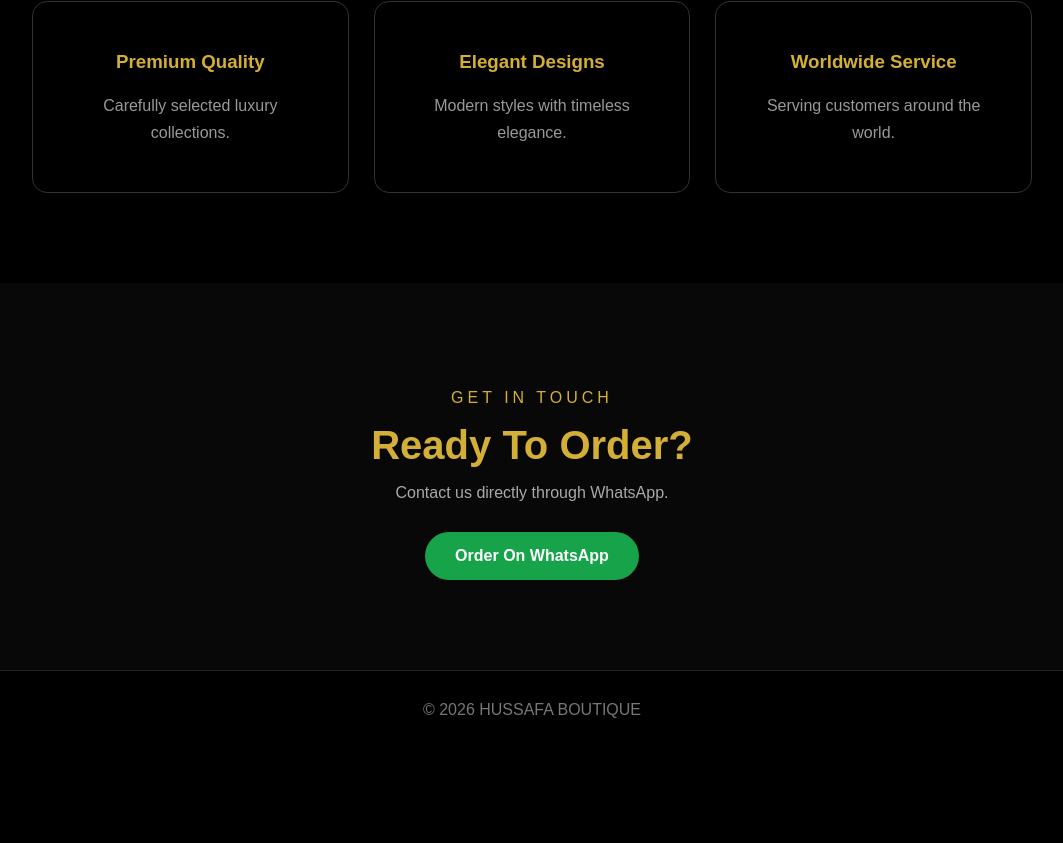
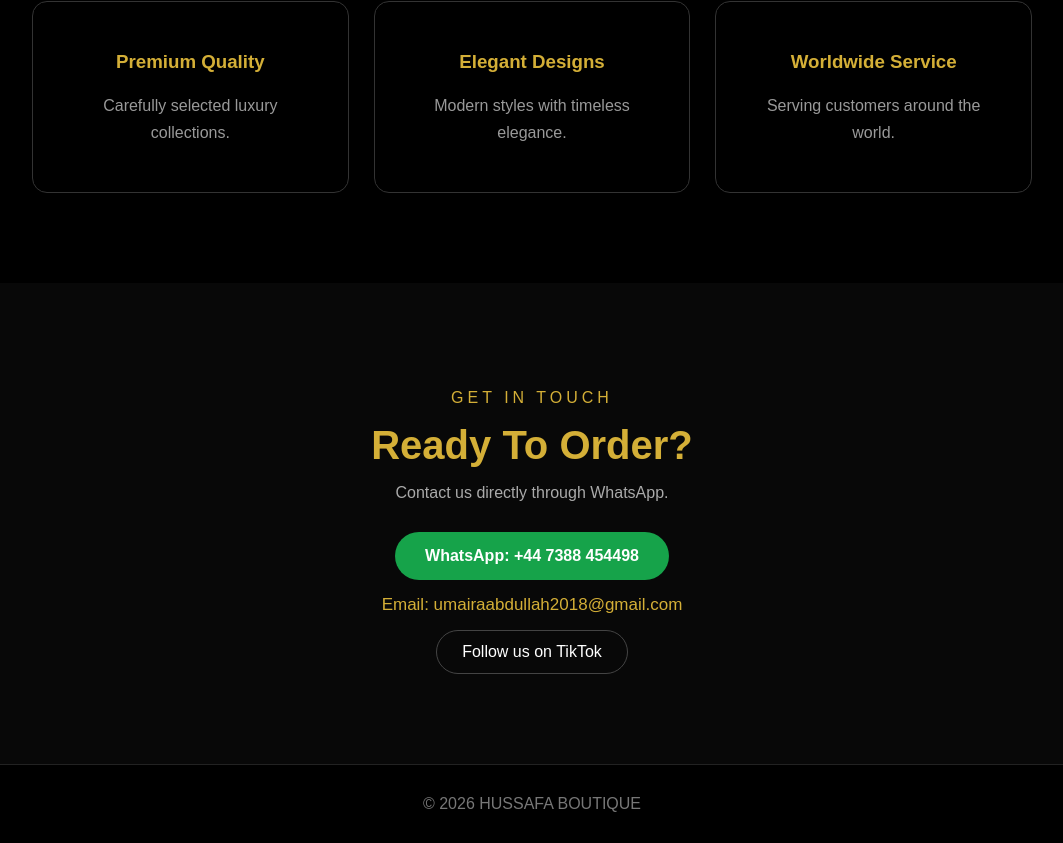
Before and after one commit to thakurdgd-alt/hussafa-boutique-new, a Next.js app: page / in a window 1280 px wide. Shown: the part 1330-2173 px from the top of the page, without its empty margins (108-1171 px from the left). Before the commit the page ends 2079 px from the top, so only its background shows below. Built offline with nearby package versions, Linux system fonts and the light colour scheme.

Commit message:
Update page.js

```diff
--- a/app/page.js
+++ b/app/page.js
@@ -275,6 +275,14 @@ export default function Home() {
           Contact us directly through WhatsApp.
         </p>
 
+       <div
+  style={{
+    display: "flex",
+    flexDirection: "column",
+    alignItems: "center",
+    gap: "15px",
+  }}
+>
   <a
     href="https://wa.me/447388454498"
     target="_blank"
@@ -288,8 +296,33 @@ export default function Home() {
       fontWeight: "bold",
     }}
   >
-          Order On WhatsApp
+    WhatsApp: +44 7388 454498
   </a>
+
+  <a
+    href="mailto:umairaabdullah2018@gmail.com"
+    style={{
+      color: "#D4AF37",
+      fontSize: "17px",
+    }}
+  >
+    Email: umairaabdullah2018@gmail.com
+  </a>
+
+  <a
+    href="https://vm.tiktok.com/ZS9hcEuhFQLGY-XSUUE/"
+    target="_blank"
+    rel="noopener noreferrer"
+    style={{
+      color: "#fff",
+      border: "1px solid #444",
+      padding: "12px 25px",
+      borderRadius: "25px",
+    }}
+  >
+    Follow us on TikTok
+  </a>
+</div>
       </section>
 
       {/* Footer */}
```
Lines whose indentation alone changed are shown as unchanged.
